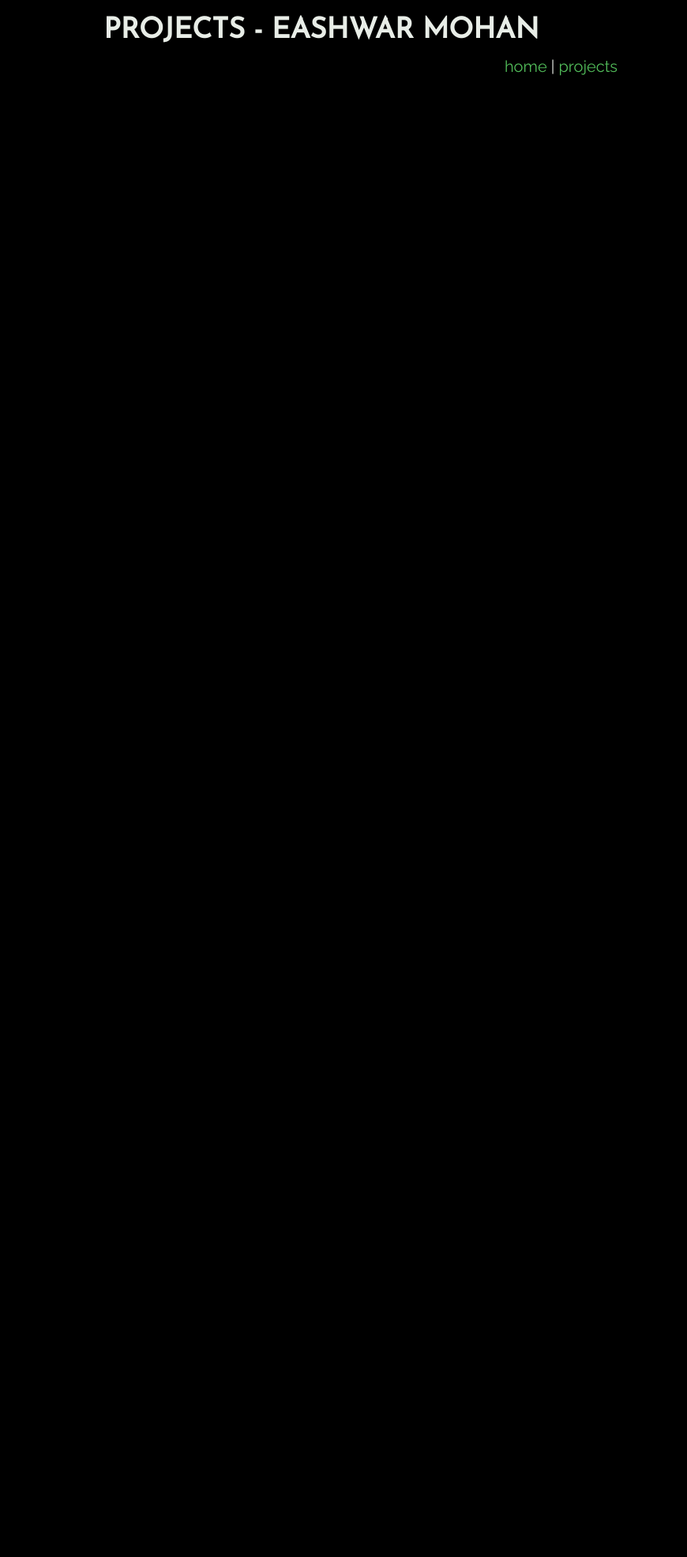
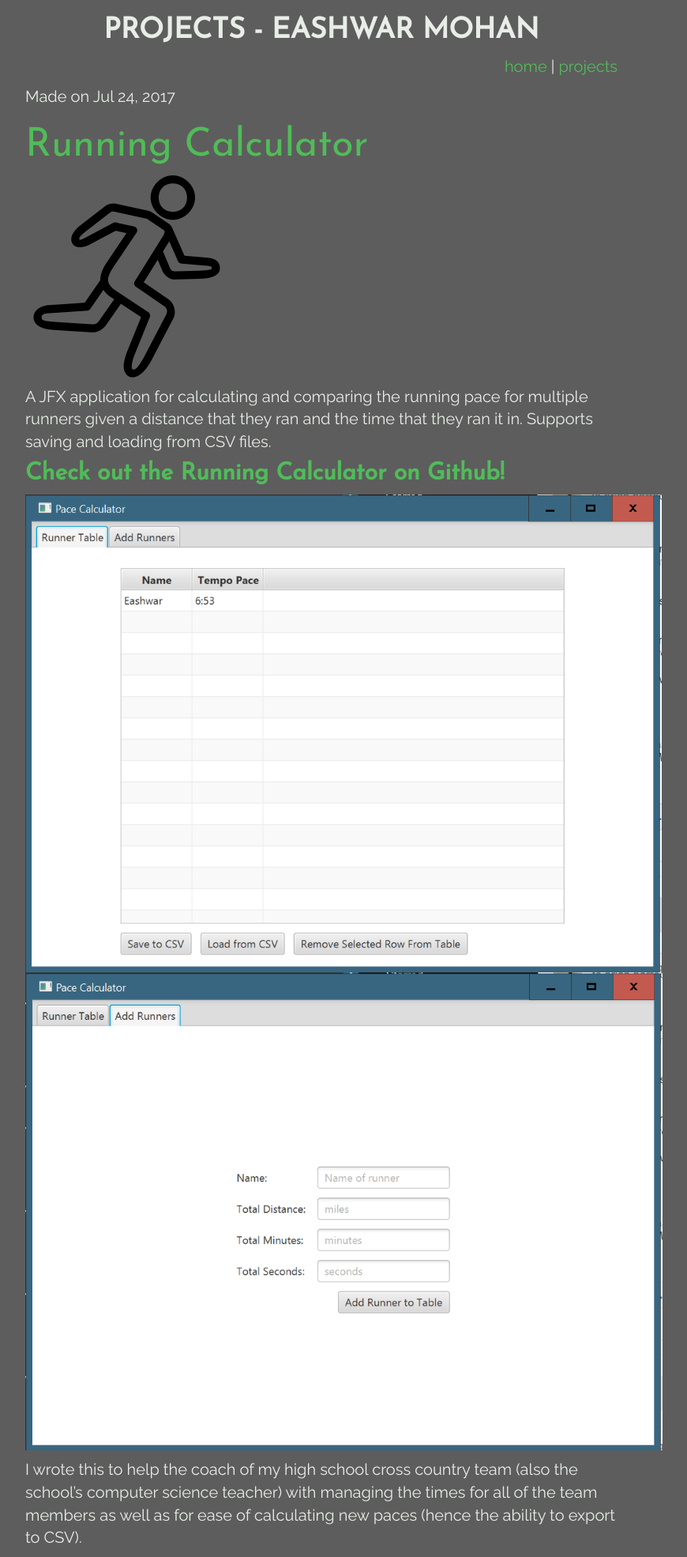
Before and after one commit to eashwar/eash.dev, a Jekyll site: the page built from _posts/2017-07-24-running-calculator.md, in a window 1280 px wide. Shown: the whole page at 79% size, without its empty margins (233-1103 px from the left). Built offline with Jekyll 4.4.1, drawn with Linux system fonts in a browser that asks for light colours; nearby versions of some CDN libraries; our own code applies the rules of GitHub Pages for plain Markdown files; before the commit the page ends 900 px from its top, so only the background shows below that.

Commit message:
Complete implementation of projects

```diff
--- a/_layouts/projects.html
+++ b/_layouts/projects.html
@@ -23,6 +23,9 @@
     <div class="container-fluid">
         {% include navbar.html %}
         <div class="row">
+            Here are all of the computer and music projects that I've worked on/am working on at the moment! Newer projects appear at the top, and older projects appear at the bottom. Click on the title of a project or "Read more" for more information!
+        </div>
+        <div class="row row-eq-height">
         {% for post in site.posts %}
             <div class="col-lg-4 post" id={{post.title}}>
                 {{ post.excerpt }}
@@ -33,7 +36,7 @@
             {% assign mod = forloop.index | modulo: 3 %}
             {% if mod == 0 %}
         </div>
-        <div class="row">
+        <div class="row row-eq-height">
             {% endif %}
         {% endfor %}
         </div>
--- a/_posts/2017-07-24-running-calculator.md
+++ b/_posts/2017-07-24-running-calculator.md
@@ -0,0 +1,19 @@
+---
+title: Running Calculator
+layout: post
+---
+Made on {{ page.date | date: "%b %-d, %Y" }}
+## [Running Calculator]({{page.url}})
+
+![runner]({{site.url}}/images/running-calc-icon.png)
+
+A JFX application for calculating and comparing the running pace for multiple runners given a distance that they ran and the time that they ran it in. Supports saving and loading from CSV files.
+
+<!--more-->
+
+#### [**Check out the Running Calculator on Github!**](https://github.com/eashwar/running-calculator){:target="_blank"}
+
+
+![screenshot-1]({{site.url}}/images/running-calc-1.png) ![screenshot-2]({{site.url}}/images/running-calc-2.png)
+
+I wrote this to help the coach of my high school cross country team (also the school's computer science teacher) with managing the times for all of the team members as well as for ease of calculating new paces (hence the ability to export to CSV).
--- a/styles/projects.css
+++ b/styles/projects.css
@@ -9,7 +9,9 @@
 
 body {
     font-family: 'Raleway', sans-serif;
-    background-color: black;
+    color: white;
+    font-size: 18px;
+    background-color: #5d5d5d;
 }
 h1, h2, h3, h4, h5, h6 {
     font-family: 'Josefin Sans', sans-serif;
@@ -54,12 +56,18 @@
     padding-left: 20%;
     padding-right: 20%;
 }
+.row-eq-height {
+  display: -webkit-box;
+  display: -webkit-flex;
+  display: -ms-flexbox;
+  display:         flex;
+}
 
 .post {
     color: black;
     background: rgba(81, 187, 89, 0.4);
     text-align: left;
-    border: solid black 5px;
+    border: solid #5d5d5d 8px;
     min-height: 450px;
 
 }
```
Also changed, not shown: _posts/2018-01-30-now-playing.md (+16 -0 lines), _posts/2018-02-26-dotfiles.md (+8 -0 lines), _posts/2017-07-17-website.md (deleted), images/now-playing-demo.gif (added), images/running-calc-1.png (added), images/running-calc-2.png (added), images/running-calc-icon.png (added).
